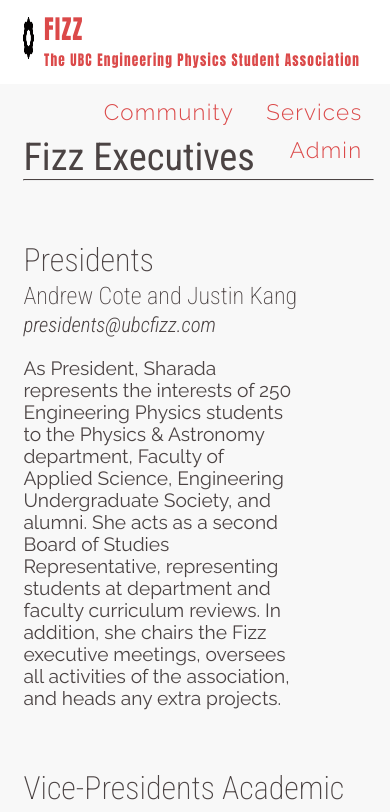
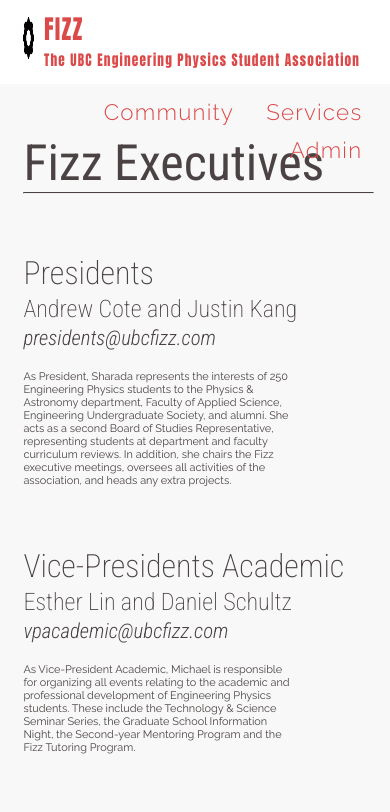
Before and after one commit to ubcengfizz/ubcfizz.ca-website, a React (Create React App) app: page /FizzExecs in a window 390 px wide. Shown: the top 812 px of the page. Built offline with nearby package versions, Linux system fonts and the light colour scheme.

Commit message:
Set responsive breakpoints to change size of container and text in fizz exec depending on screen width

```diff
--- a/src/Components/Admin/FizzExecs/FizzExecs.css
+++ b/src/Components/Admin/FizzExecs/FizzExecs.css
@@ -7,11 +7,27 @@
   padding: 0;
 }
 
+
 .container {
   width: 100vw;
-  height: 3100px;
-  background-color: #F8F8F8;
+min-height: 3100px;
+overflow: hidden;
+ background-color: #F8F8F8;
+  z-index: 500;
+  overflow: hidden;
 }
+
+
+.description {
+  width: 70vw;
+  margin-top: 20px;
+  font-family: 'Raleway';
+  font-size: 1.4vw;
+}
+
+
+
+
 
 .text {
   width: 90vw;
@@ -24,10 +40,12 @@
 }
 
 .component-header {
-  font-size: 2.4em;
   font-family: 'Roboto Condensed', sans-serif;
 }
 
+.component-title {
+  font-size: 1.3em;
+}
 
 hr {
 border-top: 1px solid #4B4343;
@@ -60,9 +78,100 @@
   font-style: italic;
 }
 
+
+/* Responsive Breakpoints */
+
+
+ @media screen and (max-width: 1920px) {
+
+   .container {
+     min-height: 3600px;
+     }
+  }
+
+
+@media screen and (max-width: 1566px) {
+
+.container {
+  min-height: 3250px;
+  overflow: hidden;
+ }
+   }
+
+
+ @media screen and (max-width: 1266px) {
+
+ .description {
+   font-size: 1.5vw;
+   }
+}
+
+@media screen and (max-width: 1066px) {
+
 .description {
-  width: 70vw;
-  margin-top: 20px;
-  font-family: 'Raleway';
-  font-size: 1.2em;
+  font-size: 1.8vw;
+    }
+
+.container {
+  min-height: 3450px;
+  overflow: hidden;
+  }
+ }
+
+ @media screen and (max-width: 956px) {
+
+  .description {
+  font-size: 2.1vw;
+  }
+
+.container {
+   min-height: 3670px;
+   overflow: hidden;
+ }
+
 }
+
+
+@media screen and (max-width: 700px) {
+
+  .description {
+  font-size: 2.8vw;
+}
+
+.container {
+  min-height: 3970px;
+  overflow: hidden;
+    }
+   }
+
+
+@media screen and (max-width: 600px) {
+
+
+.container {
+   min-height: 3970px;
+   overflow: hidden;
+     }
+
+  }
+
+  @media screen and (max-width: 535px) {
+
+
+  .container {
+     min-height: 3600px;
+     overflow: hidden;
+       }
+
+    }
+
+
+    @media screen and (max-width: 500px) {
+
+
+    .container {
+       min-height: 3400px;
+       overflow: hidden;
+         }
+
+      }
```
